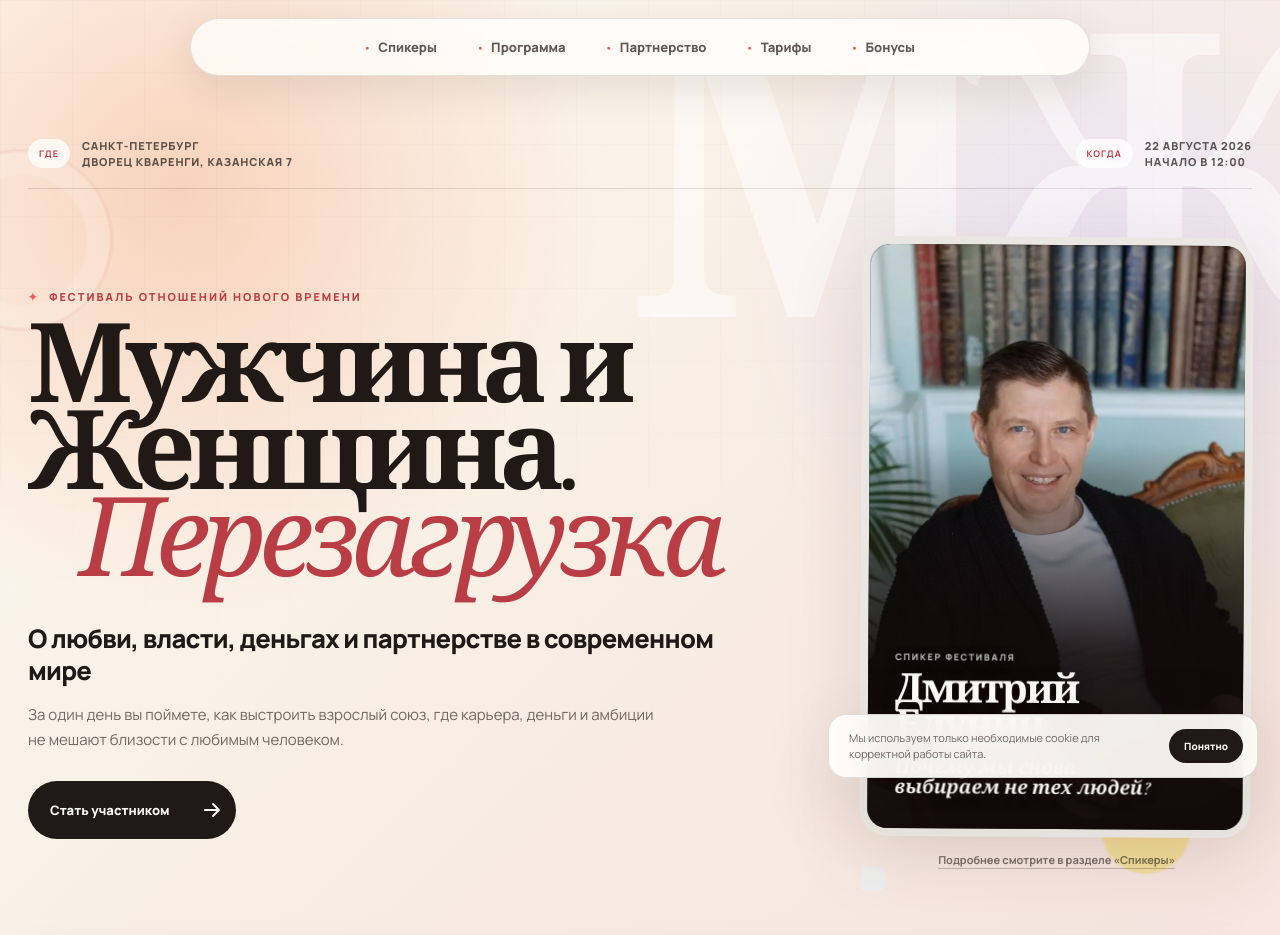
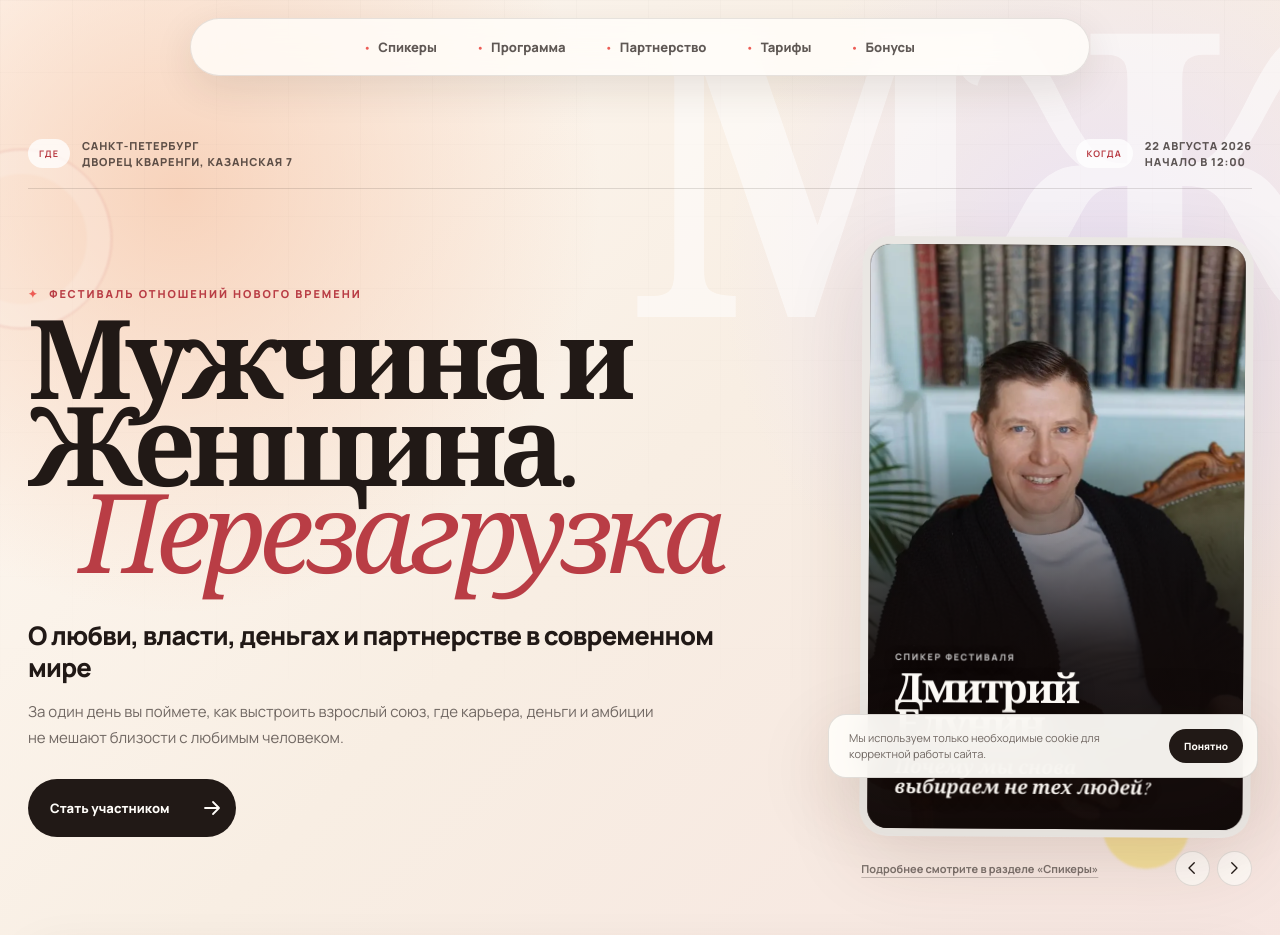
Before and after one commit to aopetrukhin-maker/menwoman-site, a Next.js app: page / in a window 1280 px wide. Shown: the top 935 px of the page. Built offline with nearby package versions, Linux system fonts and the light colour scheme.

Commit message:
Оформить кнопки ручного листания

```diff
--- a/app/globals.css
+++ b/app/globals.css
@@ -376,10 +376,17 @@ main {
   min-width: 0;
 }
 
+.hero-slider-footer {
+  display: flex;
+  gap: 14px;
+  align-items: center;
+  justify-content: space-between;
+  margin-top: 14px;
+}
+
 .hero-speaker-hint {
   display: block;
   width: fit-content;
-  margin: 15px auto 0;
   color: rgba(33, 25, 22, .58);
   font-size: 11px;
   font-weight: 700;
@@ -388,6 +395,41 @@ main {
   text-decoration: underline;
   text-decoration-color: rgba(33, 25, 22, .24);
   text-underline-offset: 4px;
+}
+
+.hero-slider-controls {
+  display: flex;
+  gap: 7px;
+  flex: 0 0 auto;
+}
+
+.hero-slider-controls button {
+  width: 35px;
+  height: 35px;
+  display: grid;
+  place-items: center;
+  border: 1px solid rgba(33, 25, 22, .12);
+  border-radius: 50%;
+  color: var(--ink);
+  background: rgba(255, 253, 249, .8);
+  cursor: pointer;
+  transition: color .2s ease, background .2s ease, transform .2s ease;
+}
+
+.hero-slider-controls button:hover {
+  color: var(--white);
+  background: var(--ink);
+  transform: translateY(-1px);
+}
+
+.hero-slider-controls svg {
+  width: 18px;
+  height: 18px;
+  fill: none;
+  stroke: currentColor;
+  stroke-width: 1.8;
+  stroke-linecap: round;
+  stroke-linejoin: round;
 }
 
 .hero-speaker-slides,
```
